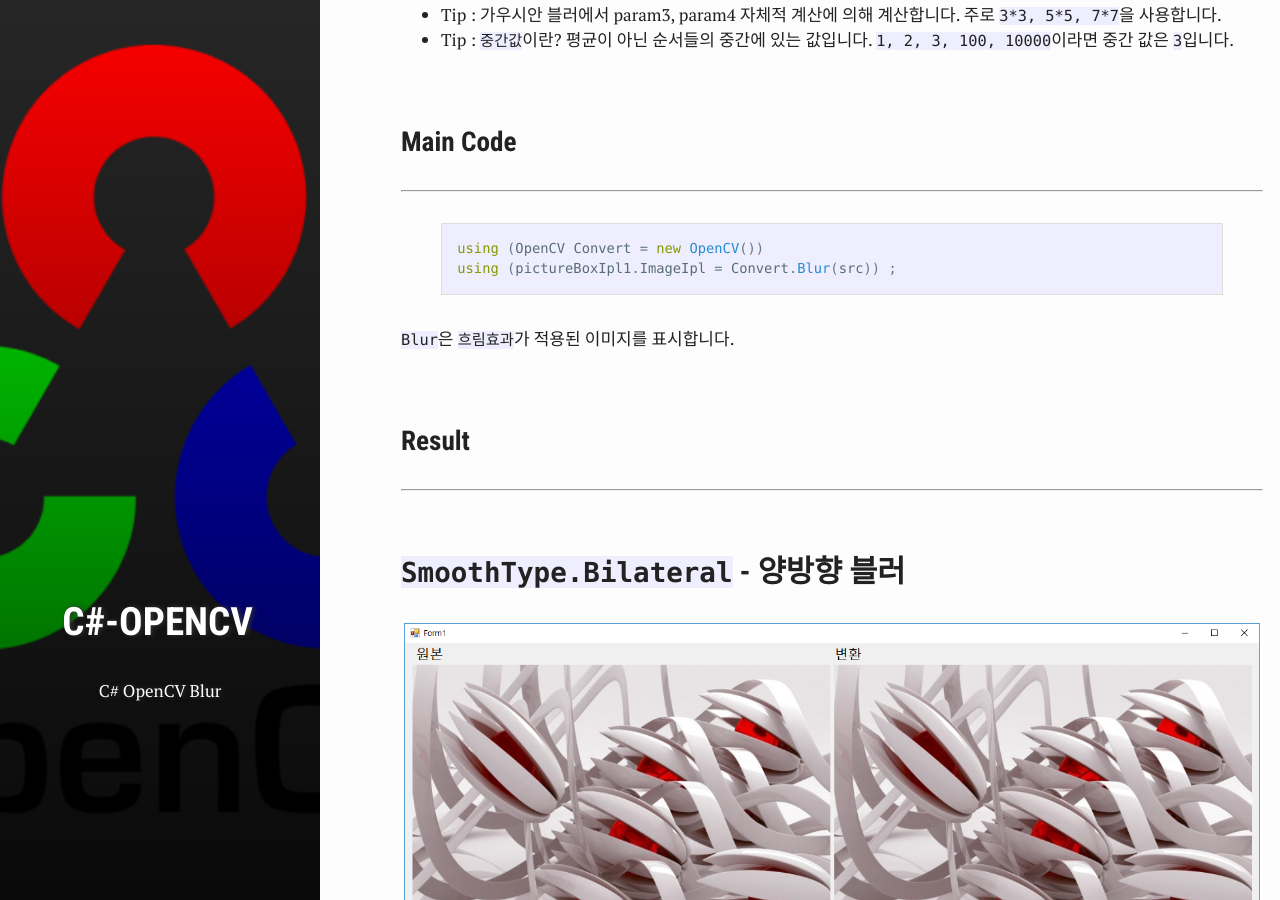
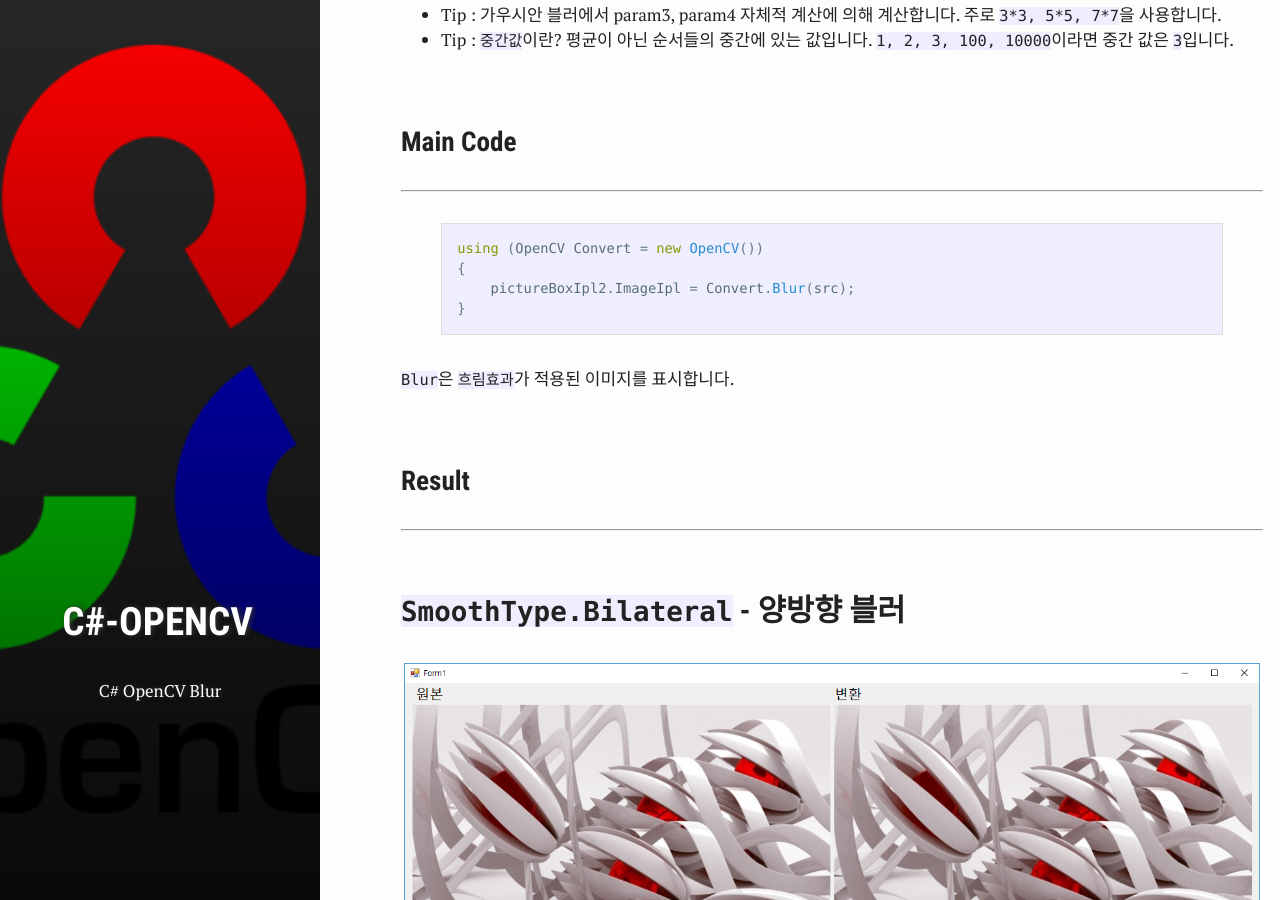
Before and after one commit to test076923/076923.github.io, a Jekyll site: the page built from _posts/2017-10-19-C#-opencv-13.md, in a window 1280 px wide and 900 px high, scrolled down 3221 px. Built offline with Jekyll 4.4.1, drawn with Linux system fonts in a browser that asks for light colours; comment, search, counter and statistics services are not loaded.

Commit message:
Update 2017-10-19-C#-opencv-13.md

```diff
--- a/_posts/2017-10-19-C#-opencv-13.md
+++ b/_posts/2017-10-19-C#-opencv-13.md
@@ -117,7 +117,9 @@ Cv.Smooth(src, blur, SmoothType.Gaussian);
 {% highlight C# %}
 
 using (OpenCV Convert = new OpenCV())
-using (pictureBoxIpl1.ImageIpl = Convert.Blur(src)) ;
+{
+    pictureBoxIpl2.ImageIpl = Convert.Blur(src);
+}
 
 {% endhighlight %}
 
```
